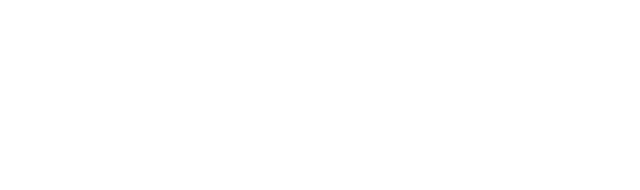
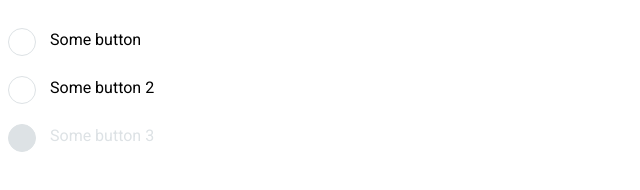
Before and after one commit to modemyc/htmlcss-20231222_konstantinrazin, a website: page 07-lection5/02-radio/index.html in a window 1280 px wide. Shown: the whole page, without its empty margins (0-640 px from the left). Drawn offline with Linux system fonts and the light colour scheme.

Commit message:
add solution for radio

```diff
--- a/07-lection5/02-radio/index.html
+++ b/07-lection5/02-radio/index.html
@@ -6,6 +6,32 @@
         <link rel="stylesheet" href="./radio.css">
     </head>
     <body>
-
+        <label class="radio">
+            <input type="radio" class="radio__input" name="radio">
+            <div class="radio__state">
+                <div class="radio__control">
+                    <div class="radio__control_check"></div>
+                </div>
+                <div class="radio__title">Some button</div>
+            </div>
+        </label>
+        <label class="radio">
+            <input type="radio" class="radio__input" name="radio">
+            <div class="radio__state">
+                <div class="radio__control">
+                    <div class="radio__control_check"></div>
+                </div>
+                <div class="radio__title">Some button 2</div>
+            </div>
+        </label>
+        <label class="radio">
+            <input type="radio" class="radio__input" name="radio" disabled>
+            <div class="radio__state">
+                <div class="radio__control">
+                    <div class="radio__control_check"></div>
+                </div>
+                <div class="radio__title">Some button 3</div>
+            </div>
+        </label>
     </body>
 </html>
--- a/07-lection5/02-radio/radio.css
+++ b/07-lection5/02-radio/radio.css
@@ -0,0 +1,59 @@
+.radio__state {
+    display: flex;
+    flex-direction: row;
+    gap: 14px;
+}
+
+.radio__control {
+    box-sizing: border-box;
+    border: 1px solid var(--grey-2);
+    border-radius: 14px;
+    width: 28px;
+    height: 28px;
+    color: var(--white);
+    display: flex;
+    align-items: center;
+    justify-content: center;
+}
+
+.radio__input {
+    position: relative;
+    left: -100vw;
+}
+
+.radio__input:checked ~ .radio__state .radio__control {
+    border: 2px solid var(--blue);
+    border-radius: 14px;
+    width: 28px;
+    height: 28px;
+}
+
+.radio__input:checked ~ .radio__state .radio__control .radio__control_check {
+    border-radius: 14px;
+    width: 18px;
+    height: 18px;
+    background: var(--blue);
+}
+
+.radio__title {
+    font-family: var(--font-family);
+    font-weight: 400;
+    font-size: 16px;
+    line-height: 150%;
+    color: var(--gray-4);
+}
+
+.radio__input:disabled ~ .radio__state .radio__control {
+    border-radius: 14px;
+    width: 28px;
+    height: 28px;
+    background: var(--grey-2);
+}
+
+.radio__input:disabled ~ .radio__state .radio__title {
+    font-family: var(--font-family);
+    font-weight: 400;
+    font-size: 16px;
+    line-height: 150%;
+    color: var(--grey-2);
+}
```
